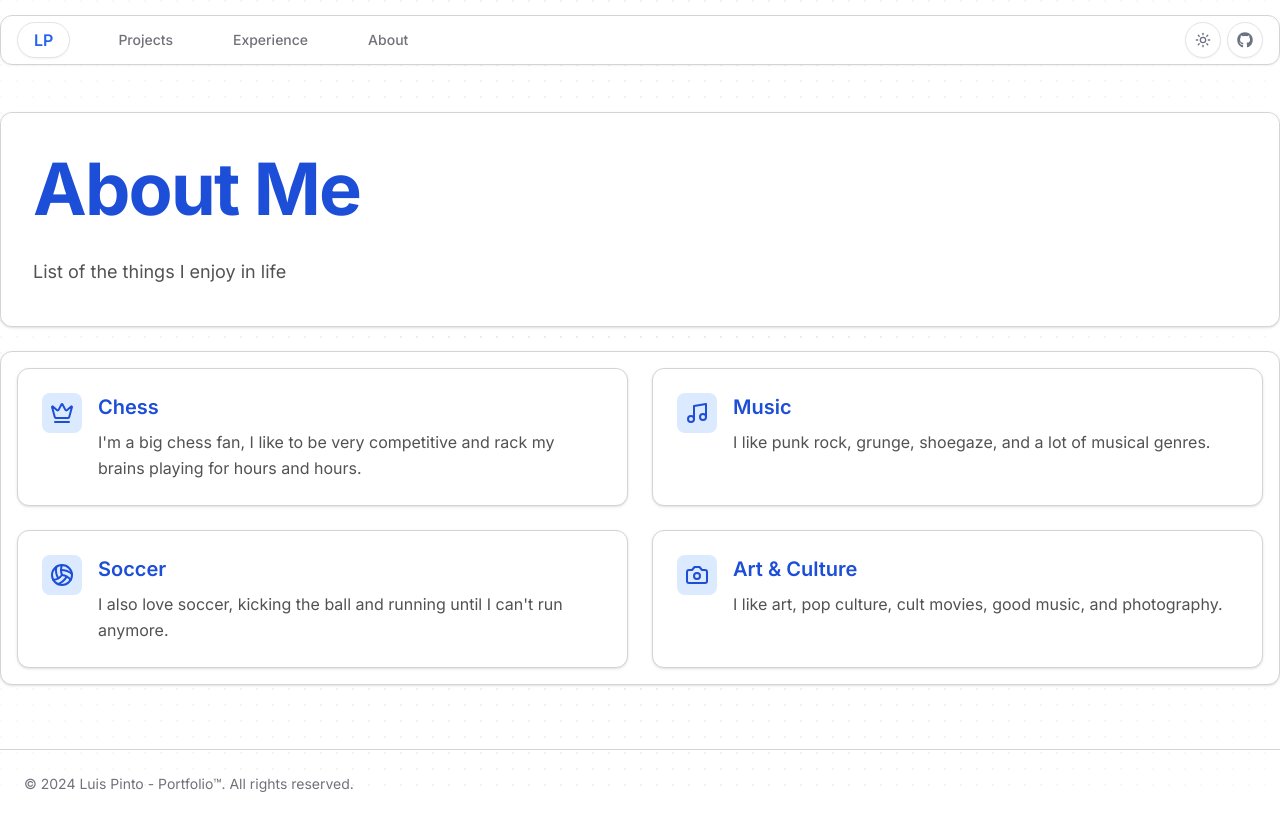
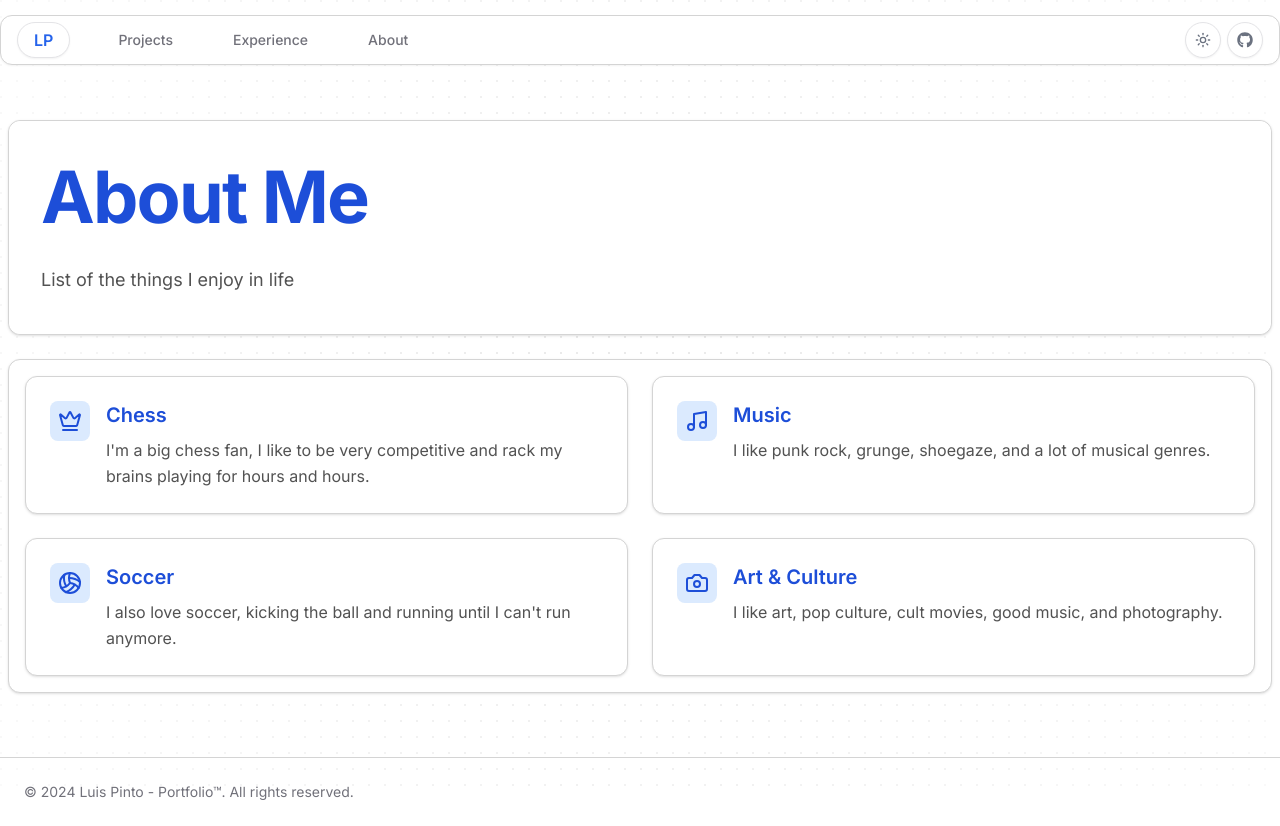
Before and after one commit to LUISPINTO90/PersonalPortfolio, a Next.js app: page /about in a window 1280 px wide. Built offline with nearby package versions, Linux system fonts and the light colour scheme.

Commit message:
chore: set styles on about page

```diff
--- a/src/app/about/page.tsx
+++ b/src/app/about/page.tsx
@@ -20,7 +20,7 @@
 
 export default function About() {
   return (
-    <div className="flex flex-col items-center space-y-6 pb-8">
+    <div className="flex flex-col items-center space-y-6 pb-8 p-2">
       {/* Header Card */}
       <Card className="w-full mt-8 max-w-7xl z-10">
         <div className="overflow-hidden bg-background rounded-xl w-full relative">
```
